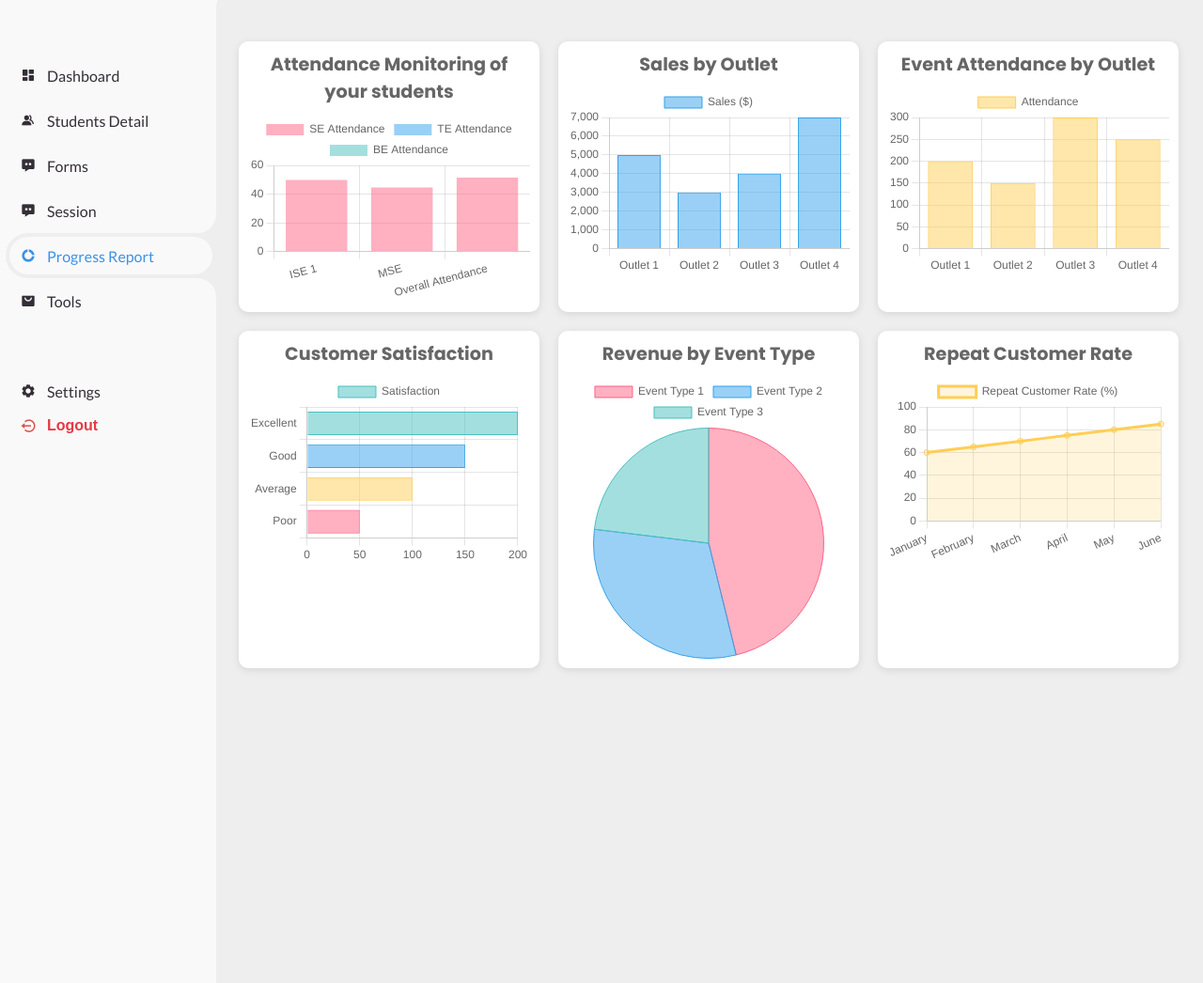
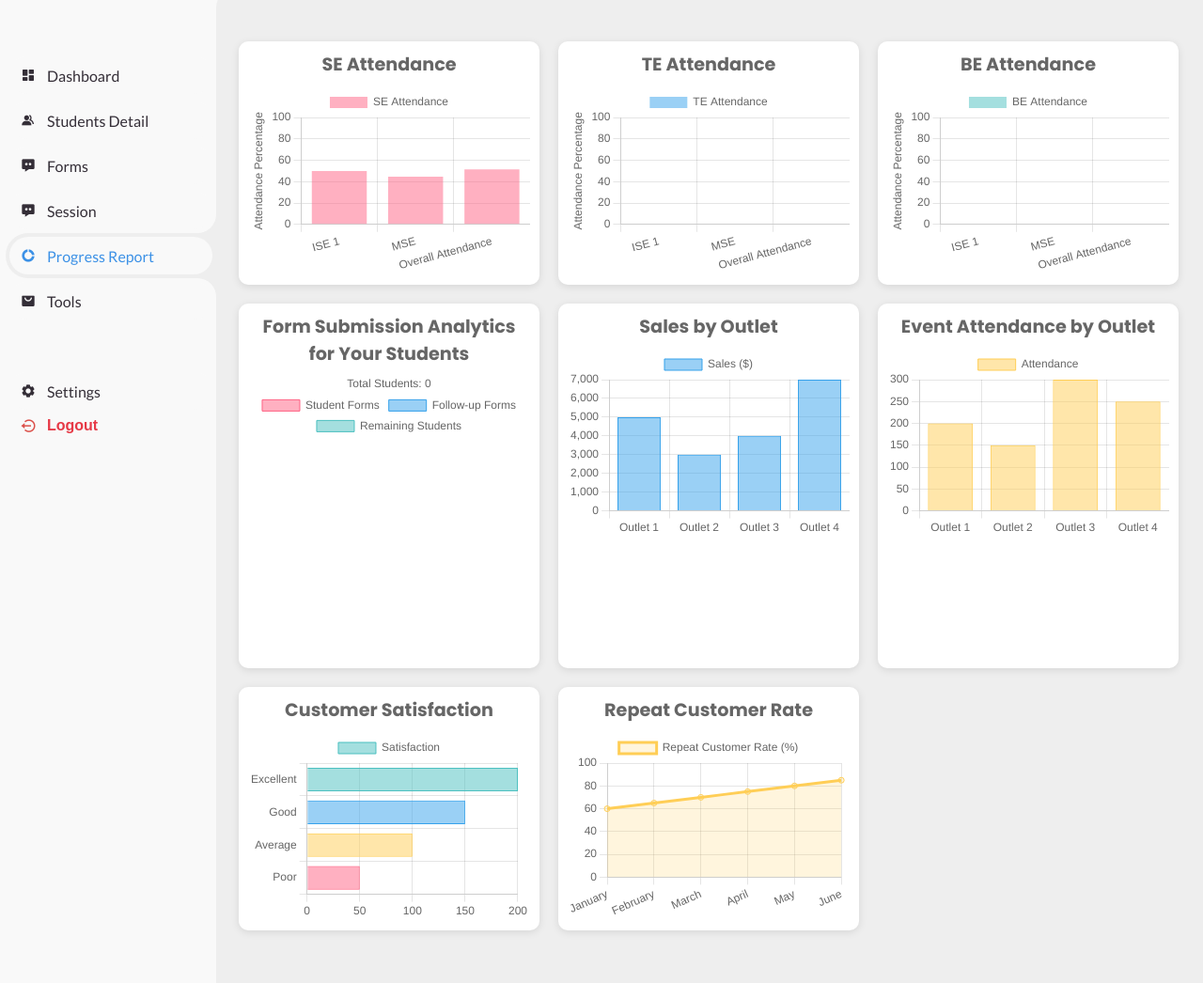
Before and after one commit to Vinish-Rexson/Mentor, a Django app: page /progress_report/ in a window 1280 px wide. Shown: the part 68-1114 px from the top of the page at 94% size. Run offline with Django 5.2, Linux system fonts and the light colour scheme; a user stored in the database is signed in; data comes from the database, SQL or seed files in the repository; both versions use the stored data as it was after the commit.

Commit message:
charts little

```diff
--- a/mentor/views.py
+++ b/mentor/views.py
@@ -781,11 +781,24 @@ from django.shortcuts import render
 from .models import StudentForm, MentorshipData
 from django.http import JsonResponse
 
+@login_required
 def progress(request):
+    # Get the current mentor's username
+    mentor_username = request.user.username.replace('_', ' ').title()
+
+    # Filter students for this mentor
+    mentor_students = MentorshipData.objects.filter(faculty_mentor=mentor_username)
+    total_students = mentor_students.count()
+
+    # Get counts for form analytics
+    student_form_count = StudentForm.objects.filter(student__in=mentor_students).count()
+    followup_form_count = StudentFollowupForm.objects.filter(student__in=mentor_students).count()
+    remaining_students = total_students - student_form_count - followup_form_count
+
     # Query SE, TE, and BE students from MentorshipData
-    se_students = MentorshipData.objects.filter(year="SE").values_list('roll_number', flat=True)
-    te_students = MentorshipData.objects.filter(year="TE").values_list('roll_number', flat=True)
-    be_students = MentorshipData.objects.filter(year="BE").values_list('roll_number', flat=True)
+    se_students = mentor_students.filter(year="SE").values_list('roll_number', flat=True)
+    te_students = mentor_students.filter(year="TE").values_list('roll_number', flat=True)
+    be_students = mentor_students.filter(year="BE").values_list('roll_number', flat=True)
 
     # Fetch attendance data for SE, TE, and BE students from StudentForm
     attendance_data_se = StudentForm.objects.filter(rollno__in=se_students).values('atte_ise1', 'atte_mse', 'attendance')
@@ -838,11 +851,17 @@ def progress(request):
         ]
     }
 
-    return render(request, 'progress.html', {
+    context = {
         'chart_data_se': chart_data_se,
         'chart_data_te': chart_data_te,
         'chart_data_be': chart_data_be,
-    })
+        'student_form_count': student_form_count,
+        'followup_form_count': followup_form_count,
+        'remaining_students': remaining_students,
+        'total_students': total_students,
+    }
+
+    return render(request, 'progress.html', context)
 
 
 
@@ -877,23 +896,18 @@ def attendance_data_view(request):
                 ]
             }
 
-        # Calculate the sum of attendance values
-        total_atte_ise1 = sum(student['atte_ise1'] for student in attendance_data)
-        total_atte_mse = sum(student['atte_mse'] for student in attendance_data)
-        total_attendance = sum(student['attendance'] for student in attendance_data)
+        # Calculate the average of attendance values
+        avg_atte_ise1 = sum(student['atte_ise1'] for student in attendance_data) / total_students
+        avg_atte_mse = sum(student['atte_mse'] for student in attendance_data) / total_students
+        avg_attendance = sum(student['attendance'] for student in attendance_data) / total_students
 
-        # Calculate percentages
-        percentage_ise1 = (total_atte_ise1 / (total_students * 100)) * 100  # ISE 1 attendance percentage
-        percentage_mse = (total_atte_mse / (total_students * 100)) * 100  # MSE attendance percentage
-        percentage_overall = (total_attendance / (total_students * 100)) * 100  # Overall attendance percentage
-
-        # Prepare chart data with percentage
+        # Prepare chart data with average percentages
         return {
             "labels": ["ISE 1", "MSE", "Overall Attendance"],
             "datasets": [
                 {
                     'label': f'{year} Attendance',
-                    'data': [percentage_ise1, percentage_mse, percentage_overall],
+                    'data': [avg_atte_ise1, avg_atte_mse, avg_attendance],
                     'backgroundColor': 'rgba(255, 99, 132, 0.5)' if year == 'SE' else (
                         'rgba(54, 162, 235, 0.5)' if year == 'TE' else 'rgba(75, 192, 192, 0.5)'
                     ),
@@ -906,7 +920,7 @@ def attendance_data_view(request):
     chart_data_te = get_attendance_data('TE')
     chart_data_be = get_attendance_data('BE')
 
-    # Prepare the final response with the percentage data
+    # Prepare the final response with the average percentage data
     return JsonResponse({
         'se': chart_data_se,
         'te': chart_data_te,
--- a/templates/progress.html
+++ b/templates/progress.html
@@ -83,11 +83,24 @@
     <!-- Chart Grid -->
     <div class="chart-container">
 
+        <div class="chart-box">
+            <h2>SE Attendance</h2>
+            <canvas id="seAttendanceChart" height="200"></canvas>
+        </div>
+        <div class="chart-box">
+            <h2>TE Attendance</h2>
+            <canvas id="teAttendanceChart" height="200"></canvas>
+        </div>
+        <div class="chart-box">
+            <h2>BE Attendance</h2>
+            <canvas id="beAttendanceChart" height="200"></canvas>
+        </div>
 
         <div class="chart-box">
-            <h2>Attendance Monitoring of your students</h2>
-            <canvas id="attendanceChart" height="200"></canvas>
+            <h2>Form Submission Analytics for Your Students</h2>
+            <canvas id="formAnalyticsChart" height="200"></canvas>
         </div>
+
         <div class="chart-box">
             <h2>Sales by Outlet</h2>
             <canvas id="salesByOutlet" height="200"></canvas>
@@ -104,13 +117,12 @@
             <canvas id="customerSatisfaction" height="200"></canvas>
         </div>
         <div class="chart-box">
-            <h2>Revenue by Event Type</h2>
-            <canvas id="revenueByEventType" height="200"></canvas>
-        </div>
-        <div class="chart-box">
             <h2>Repeat Customer Rate</h2>
             <canvas id="repeatCustomerRate" height="200"></canvas>
         </div>
+
+
+
     </div>
 
     <script>
@@ -138,40 +150,41 @@
         fetch("{% url 'attendance_data_view' %}")
         .then(response => response.json())
         .then(data => {
-            // Set up the context for the chart
-            const attendanceCtx = document.getElementById('attendanceChart').getContext('2d');
-
-            // Create the chart with data for all years (SE, TE, BE)
-            const attendanceChart = new Chart(attendanceCtx, {
+            // Function to create a chart
+            function createAttendanceChart(elementId, chartData) {
+                const ctx = document.getElementById(elementId).getContext('2d');
+                new Chart(ctx, {
                     type: 'bar',
-                data: {
-                    labels: data.se.labels,  // Assuming all years have the same labels
-                    datasets: [
-                        {
-                            label: 'SE Attendance',
-                            data: data.se.datasets[0].data, // Data for SE
-                            backgroundColor: 'rgba(255, 99, 132, 0.5)',
-                        },
-                        {
-                            label: 'TE Attendance',
-                            data: data.te.datasets[0].data, // Data for TE
-                            backgroundColor: 'rgba(54, 162, 235, 0.5)',
-                        },
-                        {
-                            label: 'BE Attendance',
-                            data: data.be.datasets[0].data, // Data for BE
-                            backgroundColor: 'rgba(75, 192, 192, 0.5)',
-                        }
-                    ]
-                },
+                    data: chartData,
                     options: {
                         responsive: true,
                         scales: {
-                        x: { stacked: true },
-                        y: { stacked: true, beginAtZero: true }
+                            y: {
+                                beginAtZero: true,
+                                max: 100, // Set max to 100 for percentage
+                                title: {
+                                    display: true,
+                                    text: 'Attendance Percentage'
+                                }
+                            }
+                        },
+                        plugins: {
+                            tooltip: {
+                                callbacks: {
+                                    label: function(context) {
+                                        return context.parsed.y.toFixed(2) + '%';
+                                    }
+                                }
+                            }
                         }
                     }
                 });
+            }
+
+            // Create separate charts for SE, TE, and BE
+            createAttendanceChart('seAttendanceChart', data.se);
+            createAttendanceChart('teAttendanceChart', data.te);
+            createAttendanceChart('beAttendanceChart', data.be);
         })
         .catch(error => console.error('Error fetching data:', error));
 
@@ -220,24 +233,6 @@
             }
         });
 
-        // Revenue by Event Type Pie Chart
-        const revenueByEventTypeCtx = document.getElementById('revenueByEventType').getContext('2d');
-        const revenueByEventTypeChart = new Chart(revenueByEventTypeCtx, {
-            type: 'pie',
-            data: {
-                labels: ['Event Type 1', 'Event Type 2', 'Event Type 3'],
-                datasets: [{
-                    label: 'Revenue by Event Type',
-                    data: [3000, 2000, 1500],
-                    backgroundColor: ['rgba(255, 99, 132, 0.5)', 'rgba(54, 162, 235, 0.5)', 'rgba(75, 192, 192, 0.5)'],
-                    borderColor: ['rgba(255, 99, 132, 1)', 'rgba(54, 162, 235, 1)', 'rgba(75, 192, 192, 1)'],
-                    borderWidth: 1
-                }]
-            },
-            options: {
-                responsive: true,
-            }
-        });
 
         // Repeat Customer Rate Line Chart
         const repeatCustomerRateCtx = document.getElementById('repeatCustomerRate').getContext('2d');
@@ -261,6 +256,47 @@
                 }
             }
         });
+
+        // Form Submission Analytics Pie Chart
+        const formAnalyticsCtx = document.getElementById('formAnalyticsChart').getContext('2d');
+        const formAnalyticsChart = new Chart(formAnalyticsCtx, {
+            type: 'pie',
+            data: {
+                labels: ['Student Forms', 'Follow-up Forms', 'Remaining Students'],
+                datasets: [{
+                    label: 'Form Submission Analytics',
+                    data: [
+                        {{ student_form_count }},
+                        {{ followup_form_count }},
+                        {{ remaining_students }}
+                    ],
+                    backgroundColor: ['rgba(255, 99, 132, 0.5)', 'rgba(54, 162, 235, 0.5)', 'rgba(75, 192, 192, 0.5)'],
+                    borderColor: ['rgba(255, 99, 132, 1)', 'rgba(54, 162, 235, 1)', 'rgba(75, 192, 192, 1)'],
+                    borderWidth: 1
+                }]
+            },
+            options: {
+                responsive: true,
+                plugins: {
+                    subtitle: {
+                        display: true,
+                        text: 'Total Students: {{ total_students }}'
+                    },
+                    tooltip: {
+                        callbacks: {
+                            label: function(context) {
+                                let label = context.label || '';
+                                if (label) {
+                                    label += ': ';
+                                }
+                                label += context.parsed + ' students';
+                                return label;
+                            }
+                        }
+                    }
+                }
+            }
+        });
     </script>
 </div>
 {% endblock %}
```
Also changed, not shown: db.sqlite3. Lines whose indentation alone changed are shown as unchanged.
